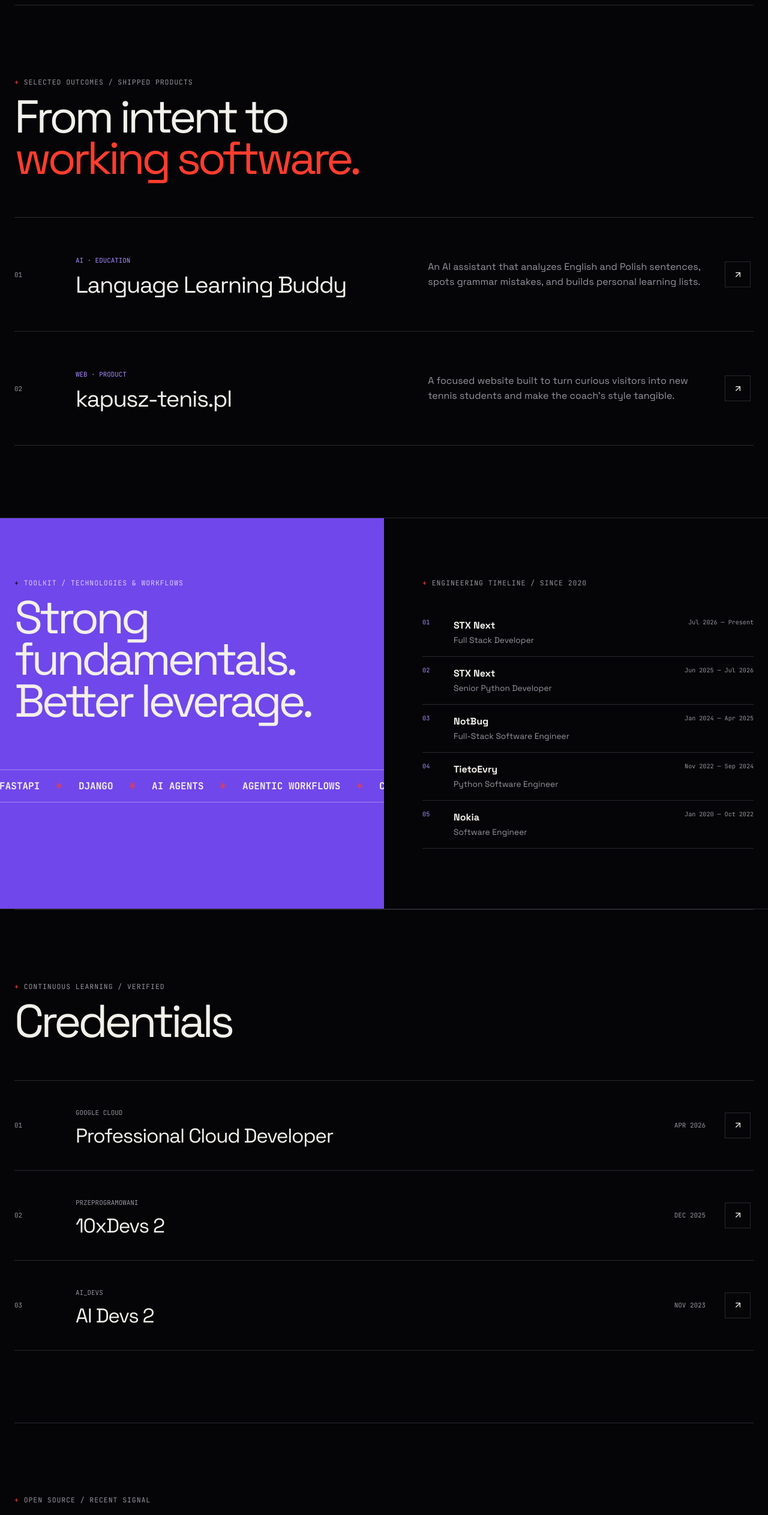
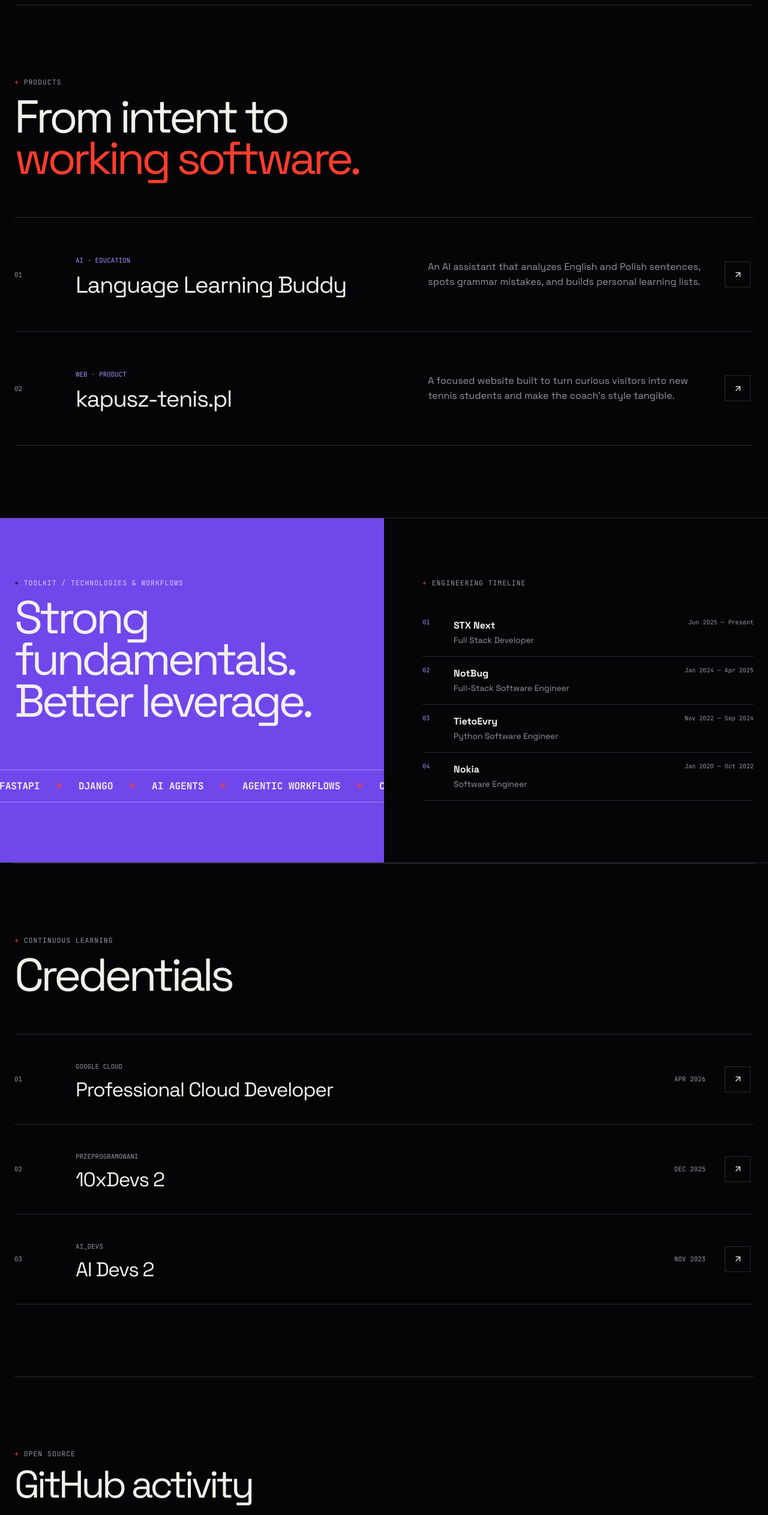
Before and after one commit to jaqb8/aniszewski.com, a React (Vite) app: page / in a window 1280 px wide. Shown: the part 860-3386 px from the top of the page at 60% size. Built offline with nearby package versions, Linux system fonts and the light colour scheme.

Commit message:
Simplify section labels and experience timeline

```diff
--- a/src/App.tsx
+++ b/src/App.tsx
@@ -5,8 +5,7 @@ import Avatar from "./assets/avatar.jpg";
 import Resume from "./assets/resume.pdf";
 
 const work = [
-  { company: "STX Next", role: "Full Stack Developer", date: "Jul 2026 — Present" },
-  { company: "STX Next", role: "Senior Python Developer", date: "Jun 2025 — Jul 2026" },
+  { company: "STX Next", role: "Full Stack Developer", date: "Jun 2025 — Present" },
   { company: "NotBug", role: "Full-Stack Software Engineer", date: "Jan 2024 — Apr 2025" },
   { company: "TietoEvry", role: "Python Software Engineer", date: "Nov 2022 — Sep 2024" },
   { company: "Nokia", role: "Software Engineer", date: "Jan 2020 — Oct 2022" },
@@ -107,7 +106,7 @@ function App() {
         </section>
 
         <section id="work" className="work-section section-pad">
-          <div className="section-heading reveal"><div><SectionLabel>Selected outcomes / shipped products</SectionLabel><h2>From intent to<br /><span>working software.</span></h2></div></div>
+          <div className="section-heading reveal"><div><SectionLabel>Products</SectionLabel><h2>From intent to<br /><span>working software.</span></h2></div></div>
           <div className="project-list">{projects.map((project, index) => (
             <a key={project.name} href={project.href} target="_blank" rel="noopener noreferrer" className="project-row reveal focus-ring">
               <span className="project-number">0{index + 1}</span><div><span className="project-tag">{project.tag}</span><h3>{project.name}</h3></div><p>{project.description}</p><span className="project-open"><ExternalArrow /></span>
@@ -117,22 +116,22 @@ function App() {
 
         <section id="stack" className="stack-section section-pad">
           <div className="stack-panel reveal"><SectionLabel>Toolkit / technologies &amp; workflows</SectionLabel><h2>Strong fundamentals.<br />Better leverage.</h2><div className="stack-tape" aria-label="Engineering technologies and workflows">{[...engineeringToolkit, ...engineeringToolkit].map((item, index) => <span key={`${item}-${index}`}>{item}<b>✳</b></span>)}</div></div>
-          <div className="experience-panel reveal"><SectionLabel>Engineering timeline / since 2020</SectionLabel><div className="experience-list">{work.map((item, index) => <div className="experience-row" key={`${item.company}-${item.role}`}><span className="experience-index">0{index + 1}</span><div><strong>{item.company}</strong><span>{item.role}</span></div><time>{item.date}</time></div>)}</div></div>
+          <div className="experience-panel reveal"><SectionLabel>Engineering timeline</SectionLabel><div className="experience-list">{work.map((item, index) => <div className="experience-row" key={`${item.company}-${item.role}`}><span className="experience-index">0{index + 1}</span><div><strong>{item.company}</strong><span>{item.role}</span></div><time>{item.date}</time></div>)}</div></div>
         </section>
 
         <section className="credentials section-pad reveal">
-          <div className="credential-heading"><SectionLabel>Continuous learning / verified</SectionLabel><h2>Credentials</h2></div>
+          <div className="credential-heading"><SectionLabel>Continuous learning</SectionLabel><h2>Credentials</h2></div>
           <div className="credential-list">{credentials.map((credential, index) => <a key={credential.name} href={credential.href} target="_blank" rel="noopener noreferrer" className="credential-row focus-ring"><span className="credential-number">0{index + 1}</span><div className="credential-main"><div><span className="credential-issuer">{credential.issuer}</span><h3>{credential.name}</h3></div></div><time>{credential.date}</time><span className="credential-open"><ExternalArrow /></span></a>)}</div>
         </section>
 
         <section className="github-section section-pad reveal">
-          <div className="section-heading compact"><div><SectionLabel>Open source / recent signal</SectionLabel><h2>GitHub activity</h2></div></div>
+          <div className="section-heading compact"><div><SectionLabel>Open source</SectionLabel><h2>GitHub activity</h2></div></div>
           <div className="calendar-wrap"><GitHubCalendar username="jaqb8" colorScheme="dark" blockSize={14} blockMargin={5} fontSize={13} theme={{ dark: ["#17171b", "#38206f", "#5730c9", "#7c4dff", "#a88bff"] }} /></div>
         </section>
 
         <section id="contact" className="contact-section">
           <div className="contact-orbit" aria-hidden="true"><span>LET’S BUILD / LET’S BUILD / LET’S BUILD /</span></div>
-          <SectionLabel>Contact / open channel</SectionLabel><h2>Need solid software?<br /><em>Let’s build it.</em></h2><p>Bring the outcome you want. I’ll combine proven engineering practices with modern AI-assisted workflows to help you ship it well.</p>
+          <SectionLabel>Contact</SectionLabel><h2>Need solid software?<br /><em>Let’s build it.</em></h2><p>Bring the outcome you want. I’ll combine proven engineering practices with modern AI-assisted workflows to help you ship it well.</p>
           <a href="mailto:jakubaniszewski@pm.me" className="contact-link focus-ring"><span>Email</span> jakubaniszewski@pm.me <ExternalArrow /></a>
           <div className="social-links"><a href="https://github.com/jaqb8" target="_blank" rel="noopener noreferrer" className="focus-ring"><Github /> GitHub</a><a href="https://www.linkedin.com/in/jakub-aniszewski/" target="_blank" rel="noopener noreferrer" className="focus-ring"><ExternalArrow /> LinkedIn</a><a href={Resume} target="_blank" rel="noopener noreferrer" className="focus-ring"><Download /> Download my Resume!</a></div>
         </section>
--- a/src/index.css
+++ b/src/index.css
@@ -122,6 +122,7 @@ footer { width: min(100% - 3rem, 1240px); min-height: 120px; margin: auto; displ
   .credential-row time { grid-column: 2; margin-top: -.6rem; }
   .credential-open { grid-column: 3; grid-row: 1 / 3; }
   .social-links { position: relative; right: auto; bottom: auto; margin-top: 5rem; flex-wrap: wrap; }
+  .contact-orbit { display: none; }
 }
 @media (max-width: 560px) {
   .nav-wrap, .hero, .section-pad, footer { width: min(100% - 2rem, 1240px); }.hero { padding-bottom: 70px; }.hero-name { font-size: 4.15rem; }.hero-thesis { font-size: 1.9rem; }.hero-actions { align-items: stretch; flex-direction: column; }.button { width: 100%; }
```
Also changed, not shown: 1 other file (tests, documents, lock files or other folders).
